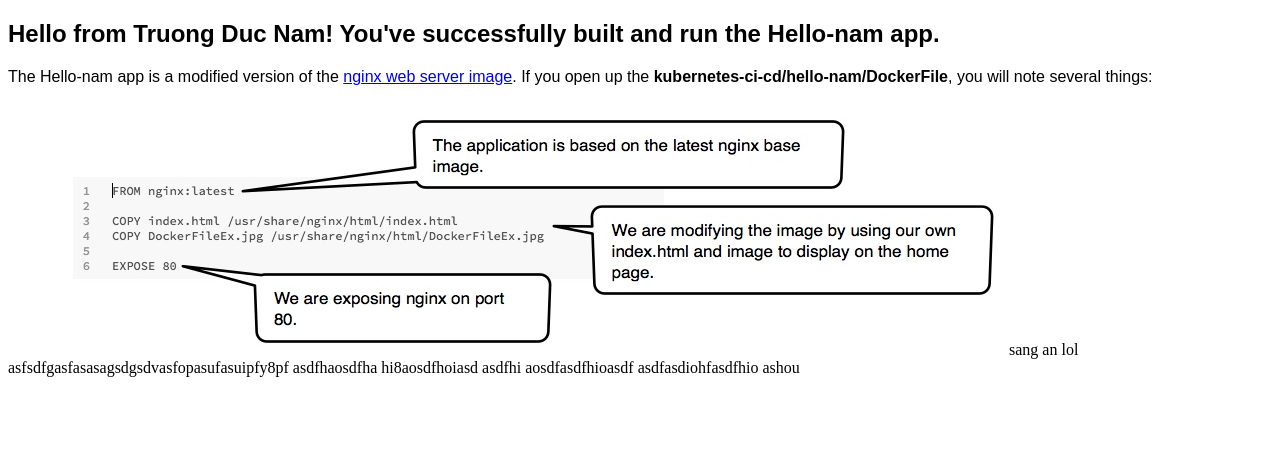
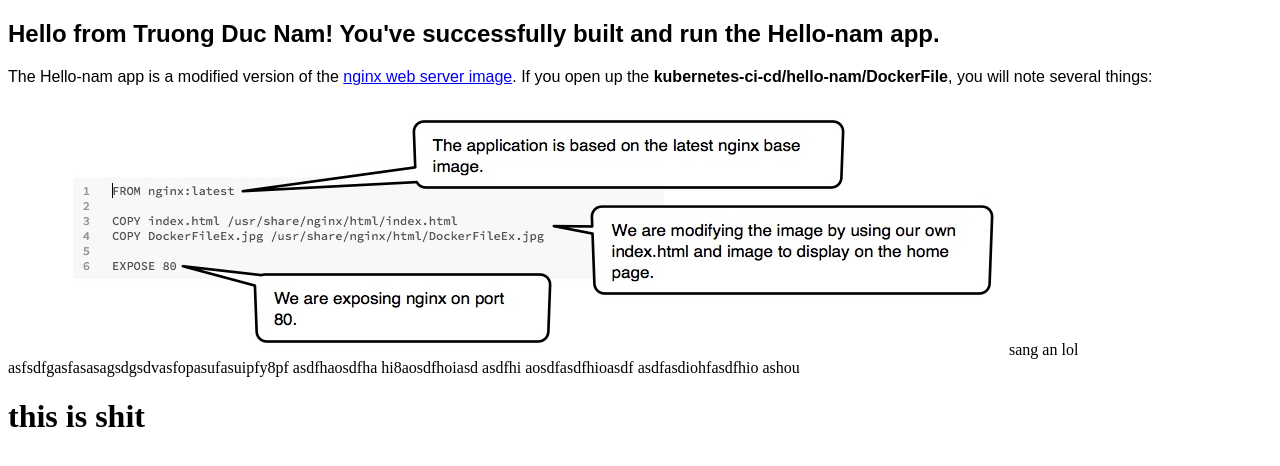
Before and after one commit to dinhtien15/dinhtien15, a plain HTML site: page index.html in a window 1280 px wide. Drawn offline with Linux system fonts and the light colour scheme.

Commit message:
add this is shit to file index.html

```diff
--- a/index.html
+++ b/index.html
@@ -10,5 +10,8 @@
 	<img src="DockerFileEx.jpg">
 sang an lol asfsdfgasfasasagsdgsdvasfopasufasuipfy8pf
 asdfhaosdfha hi8aosdfhoiasd asdfhi aosdfasdfhioasdf asdfasdiohfasdfhio ashou
+
+
+<h1>this is shit</h1>
 </body>
 </html>
```
